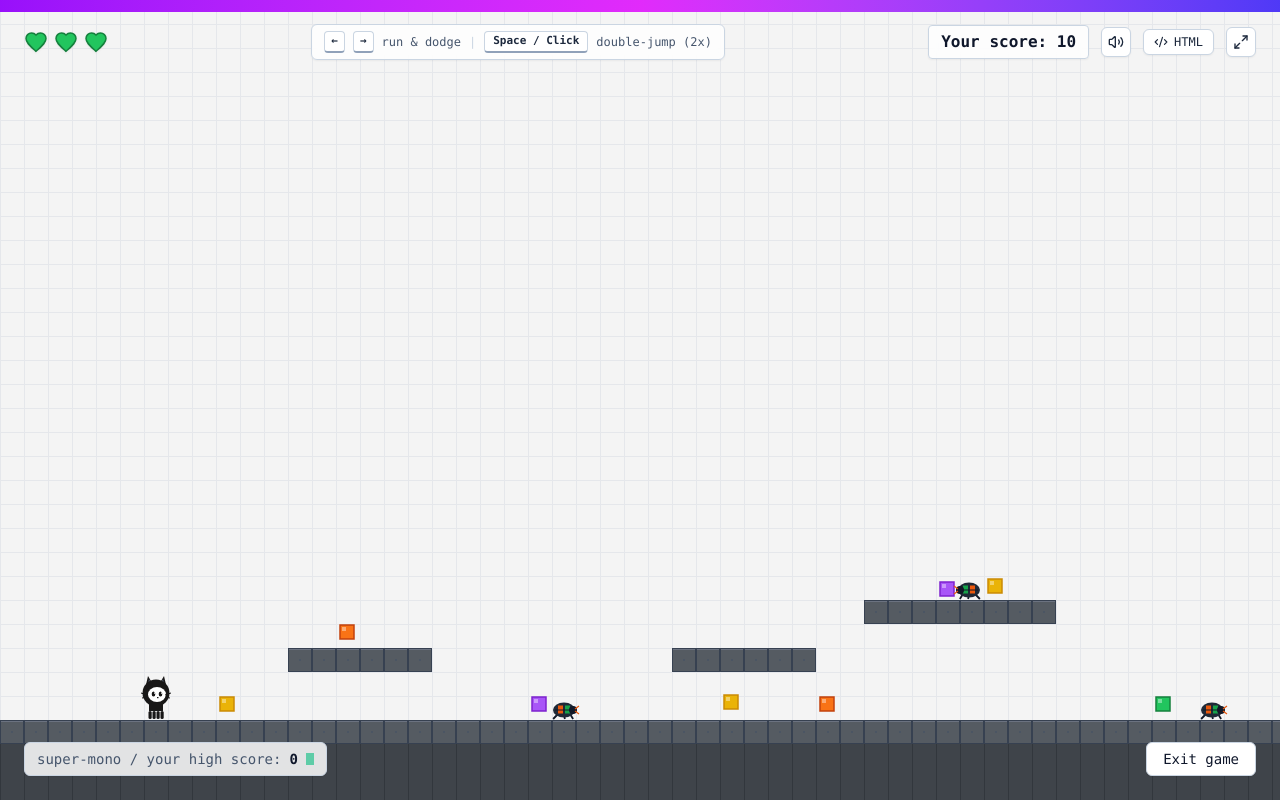
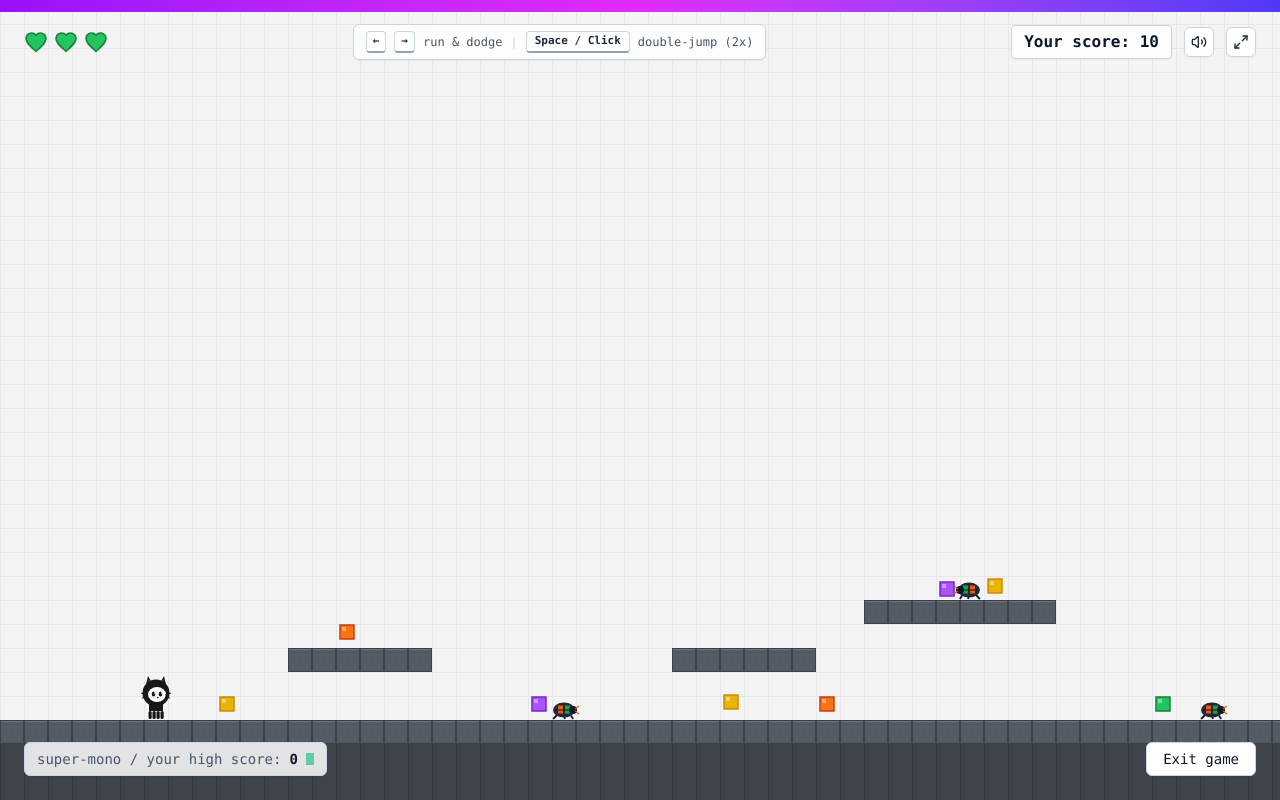
Before and after one commit to okechukwudaniel000-debug/Octopus-Run, a Next.js app: page / in a window 1280 px wide. Built offline with nearby package versions, Linux system fonts and the light colour scheme.

Commit message:
refactor: remove code viewer button
Remove the "View Single-File HTML Code" button and make the `onOpenCodeViewer` prop optional to streamline the UI.

```diff
--- a/components/OctoPlatformerGame.tsx
+++ b/components/OctoPlatformerGame.tsx
@@ -1,7 +1,7 @@
 'use client';
 
 import React, { useEffect, useRef, useState, useCallback } from 'react';
-import { Volume2, VolumeX, Maximize2, Minimize2, Code2, RefreshCw } from 'lucide-react';
+import { Volume2, VolumeX, Maximize2, Minimize2, RefreshCw } from 'lucide-react';
 
 interface FloatingText {
   text: string;
@@ -68,7 +68,7 @@ const RAINBOW_DURATION = 60 * 15; // 15 seconds at 60 FPS
 export default function OctoPlatformerGame({
   onOpenCodeViewer,
 }: {
-  onOpenCodeViewer: () => void;
+  onOpenCodeViewer?: () => void;
 }) {
   const canvasRef = useRef<HTMLCanvasElement | null>(null);
   const containerRef = useRef<HTMLDivElement | null>(null);
@@ -1500,17 +1500,6 @@ export default function OctoPlatformerGame({
               {isMuted ? <VolumeX className="w-4 h-4 text-slate-400" /> : <Volume2 className="w-4 h-4" />}
             </button>
 
-            {/* View Single HTML Code */}
-            <button
-              onClick={onOpenCodeViewer}
-              title="View Single-File HTML Code"
-              aria-label="View Code"
-              className="hidden md:inline-flex items-center gap-1.5 bg-white border border-slate-300 hover:border-slate-400 active:bg-slate-100 rounded-md px-2.5 py-1 text-xs font-mono text-slate-800 shadow-xs transition-colors shrink-0"
-            >
-              <Code2 className="w-3.5 h-3.5" />
-              <span>HTML</span>
-            </button>
-
             {/* Fullscreen Toggle */}
             <button
               onClick={toggleFullscreen}
```
